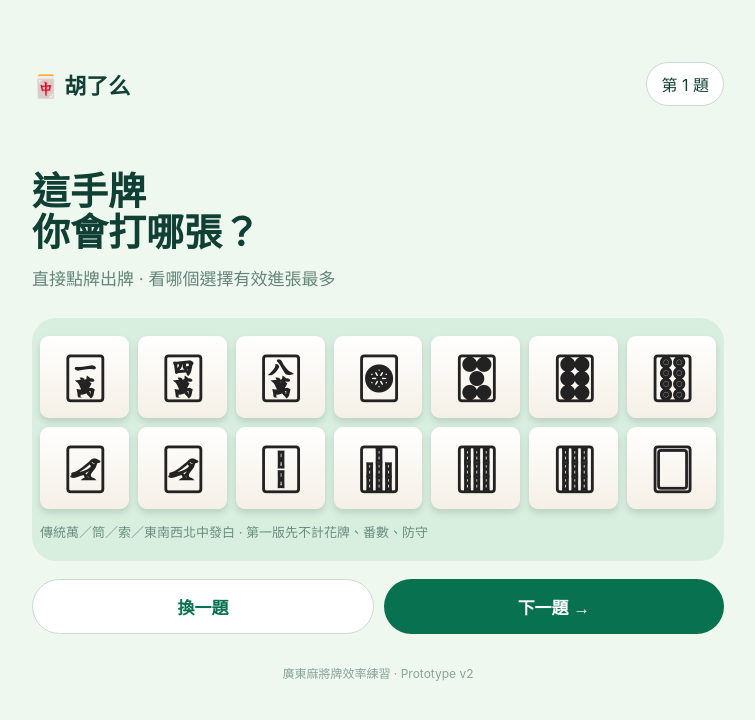
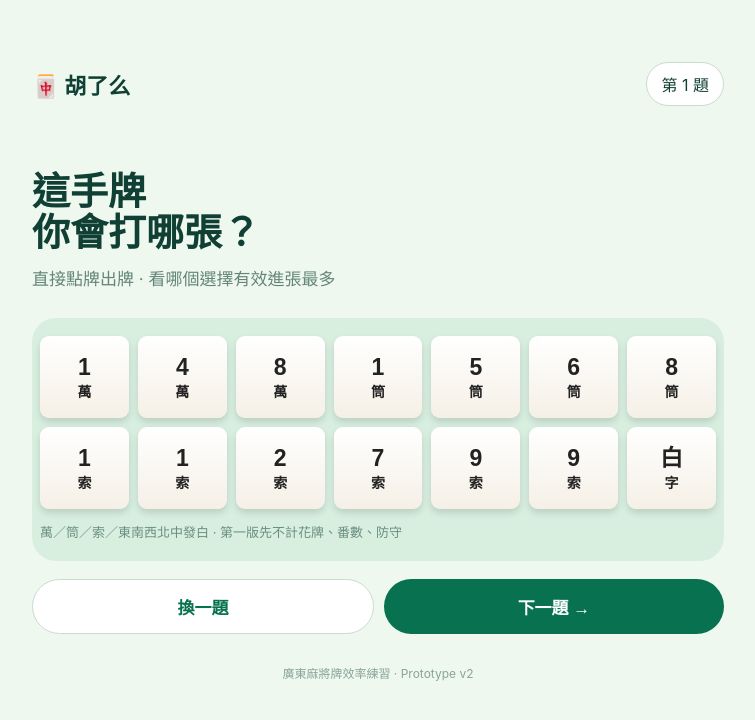
Before and after one commit to mongwong2008-lang/huleme, a plain HTML site: page index.html in a window 1280 px wide. Shown: the whole page, without its empty margins (262-1017 px from the left). Drawn offline with Linux system fonts and the light colour scheme.

Commit message:
Add files via upload

```diff
--- a/index.html
+++ b/index.html
@@ -4,7 +4,7 @@
 <meta charset="utf-8">
 <meta name="viewport" content="width=device-width,initial-scale=1,viewport-fit=cover,user-scalable=no">
 <meta name="apple-mobile-web-app-capable" content="yes">
-<title>胡了么 · 傳統麻將牌版</title>
+<title>胡了么 · 試玩版 2</title>
 <style>
 *{box-sizing:border-box}body{margin:0;background:#eef8ef;color:#103f34;font-family:-apple-system,BlinkMacSystemFont,"PingFang TC",sans-serif}
 .app{max-width:720px;margin:auto;padding:calc(22px + env(safe-area-inset-top)) 14px 35px;min-height:100vh}
@@ -13,7 +13,7 @@ h1{font-size:38px;line-height:1.08;margin:65px 0 12px}.sub{font-size:17px;opacit
 .board{margin-top:28px;background:#d8efe0;border-radius:24px;padding:18px 8px 20px}
 .hand{display:grid;grid-template-columns:repeat(7,1fr);gap:9px}
 .tile{height:82px;border:0;border-radius:9px;background:linear-gradient(#fff,#f5f0e6);box-shadow:0 4px 7px #0002;padding:4px;font-size:12px;font-weight:700;color:#222;position:relative}
-.tile .n{font-size:23px;display:block;line-height:28px}.tile .s{font-size:14px;display:block}.face{font-family:"Apple Symbols","Noto Sans Symbols 2","Segoe UI Symbol",sans-serif;font-size:48px;line-height:1;display:block}.tile:active{transform:translateY(-7px)}
+.tile .n{font-size:23px;display:block;line-height:28px}.tile .s{font-size:14px;display:block}.tile:active{transform:translateY(-7px)}
 .tile.best{outline:4px solid #1a9a69;transform:translateY(-5px)}.tile.wrong{outline:4px solid #d75a51}
 .result{display:none;background:white;border-radius:20px;padding:17px;margin-top:16px}.result.show{display:block}.headline{font-size:23px;font-weight:800}.good{color:#087650}.bad{color:#bd4942}
 .metrics{display:grid;grid-template-columns:1fr 1fr;gap:8px;margin:13px 0}.m{background:#f3f8f4;padding:10px;border-radius:12px}.m b{display:block;font-size:21px}
@@ -24,7 +24,7 @@ h1{font-size:38px;line-height:1.08;margin:65px 0 12px}.sub{font-size:17px;opacit
 <body><main class="app">
 <div class="top"><div class="brand">🀄 胡了么</div><div class="count">第 <span id="q">1</span> 題</div></div>
 <h1>這手牌<br>你會打哪張？</h1><div class="sub">直接點牌出牌 · 看哪個選擇有效進張最多</div>
-<div class="board"><div id="hand" class="hand"></div><div class="note">傳統萬／筒／索／東南西北中發白 · 第一版先不計花牌、番數、防守</div></div>
+<div class="board"><div id="hand" class="hand"></div><div class="note">萬／筒／索／東南西北中發白 · 第一版先不計花牌、番數、防守</div></div>
 <div id="result" class="result"></div>
 <div class="actions"><button class="btn swap" id="swap">換一題</button><button class="btn next" id="next">下一題 →</button></div>
 <div class="foot">廣東麻將牌效率練習 · Prototype v2</div>
@@ -35,17 +35,13 @@ const names=[
 "1筒","2筒","3筒","4筒","5筒","6筒","7筒","8筒","9筒",
 "1索","2索","3索","4索","5索","6索","7索","8索","9索",
 "東","南","西","北","中","發","白"];
-const faces=[
-"🀇","🀈","🀉","🀊","🀋","🀌","🀍","🀎","🀏",
-"🀙","🀚","🀛","🀜","🀝","🀞","🀟","🀠","🀡",
-"🀐","🀑","🀒","🀓","🀔","🀕","🀖","🀗","🀘",
-"🀀","🀁","🀂","🀃","🀄","🀅","🀆"];
 let hand=[],q=0,answered=false;
 
 function suitOf(t){return t<9?"萬":t<18?"筒":t<27?"索":""}
 function rankOf(t){return t<27?(t%9)+1:""}
 function tileHTML(t){
- return '<span class="face" aria-label="'+names[t]+'">'+faces[t]+'</span>';
+ if(t<27)return '<span class="n">'+rankOf(t)+'</span><span class="s">'+suitOf(t)+'</span>';
+ return '<span class="n">'+names[t]+'</span><span class="s">字</span>';
 }
 // Fast standard-hand shanten using compact recursive decomposition.
 function standardShanten(c){
@@ -116,8 +112,8 @@ function choose(i){
  let best=A.map((x,k)=>({x,k})).filter(o=>o.x.s===bestS&&o.x.total===bestTotal).map(o=>o.k);
  let mine=A[i],ok=best.includes(i);answered=true;
  document.querySelectorAll(".tile").forEach((e,k)=>{if(best.includes(k))e.classList.add("best");if(k===i&&!ok)e.classList.add("wrong")});
- const uniqueBest=[...new Set(best.map(k=>faces[hand[k]]))].join(" ");
- const eff=mine.eff.map(x=>'<span class="mini" title="'+names[x[0]]+'" style="font-size:25px">'+faces[x[0]]+' ×'+x[1]+'</span>').join("");
+ const uniqueBest=[...new Set(best.map(k=>names[hand[k]]))].join("／");
+ const eff=mine.eff.map(x=>'<span class="mini">'+names[x[0]]+' ×'+x[1]+'</span>').join("");
  const r=document.getElementById("result");r.className="result show";
  r.innerHTML='<div class="headline '+(ok?'good':'bad')+'">'+(ok?'✓ 這是目前最佳選擇':'這張不是最高牌效率')+'</div>'+
  '<div class="metrics"><div class="m">打後狀態<b>'+(mine.s===0?'聽牌':mine.s+' 向聽')+'</b></div><div class="m">有效進張<b>'+mine.total+' 張</b></div></div>'+
```
